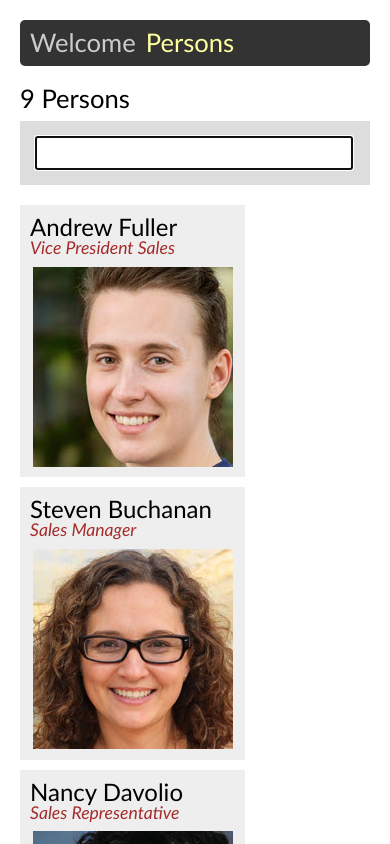
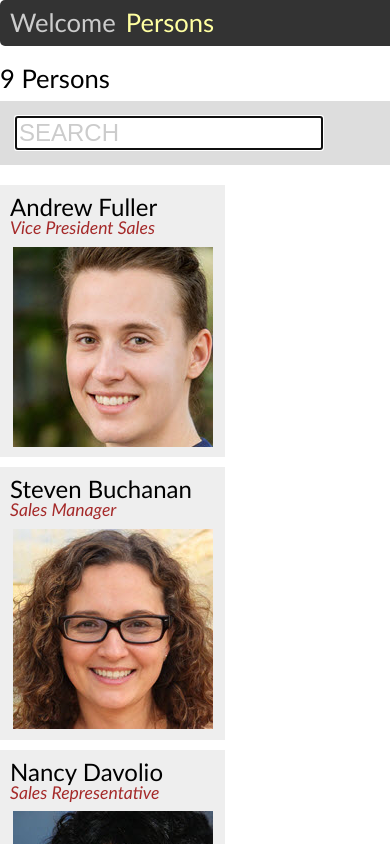
Before and after one commit to edwardtanguay/react-items-page-search-and-display, a React (Create React App) app: page /persons in a window 390 px wide. Shown: the top 844 px of the page. Built offline with nearby package versions, Linux system fonts and the light colour scheme.

Commit message:
small fixes

```diff
--- a/src/App.scss
+++ b/src/App.scss
@@ -80,6 +80,10 @@ body {
 			margin: 10px 0 20px 0;
 			input {
 				font-size: 1.5rem;
+				width: 300px;
+			}
+			::placeholder {
+				color: #ccc;
 			}
 		}
 		div.singlePersonCard {
@@ -116,3 +120,15 @@ body {
 		}
 	}
 }
+
+/* smartphone view */
+@media (max-width: 577px) {
+	body {
+		padding: 0;
+		.App {
+			nav {
+				width: 100%;
+			}
+		}
+	}
+}
--- a/src/pages/PagePersons.js
+++ b/src/pages/PagePersons.js
@@ -72,8 +72,8 @@ const PagePersons = () => {
 	}, []);
 
 	const displaySearchResults = (e) => {
-		if (filteredPersons.length > 0) {
-			const searchText = e.target.value;
+		const searchText = e.target.value;
+		if (searchText.trim() !== '' || filteredPersons.length > 0) {
 			setSearchText(e.target.value);
 
 			const filteredPersons = searchAllPersons([...initialPersons], searchText);
@@ -125,7 +125,7 @@ const PagePersons = () => {
 			)}
 
 			<div className="searchArea">
-				<input type="text" ref={inputSearchText} value={searchText} onFocus={displaySearchResults} onChange={displaySearchResults} />
+				<input type="text" ref={inputSearchText} placeholder="SEARCH" value={searchText} onFocus={displaySearchResults} onChange={displaySearchResults} />
 			</div>
 
 			{/* MULTIPLE PERSONS */}
--- a/src/qtools/qsys.js
+++ b/src/qtools/qsys.js
@@ -9,7 +9,6 @@ export const changeBrowserState = (doc, page, variable, value, title) => {
 
 export const getParameterValueFromUrl = (parameter) => {
 	const urlParams = new URLSearchParams(window.location.search);
-	console.log(urlParams);
 	const value = urlParams.get(parameter);
 	if (value === null) {
 		return '';
```
